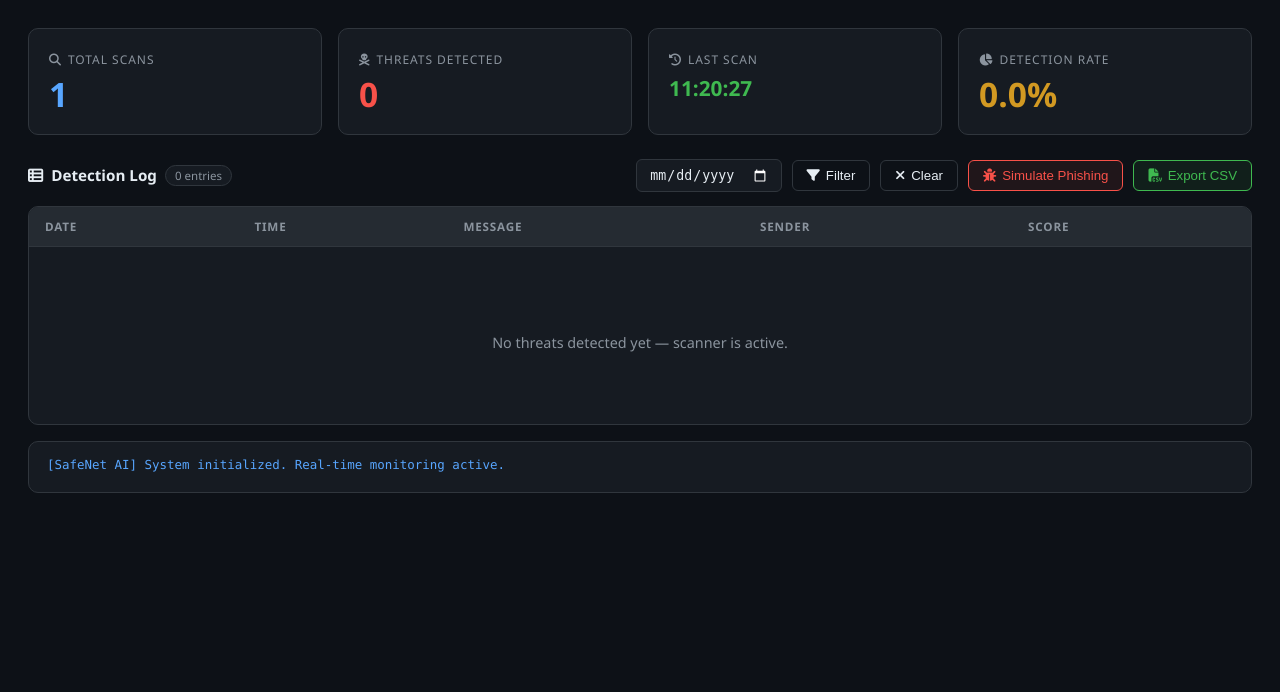
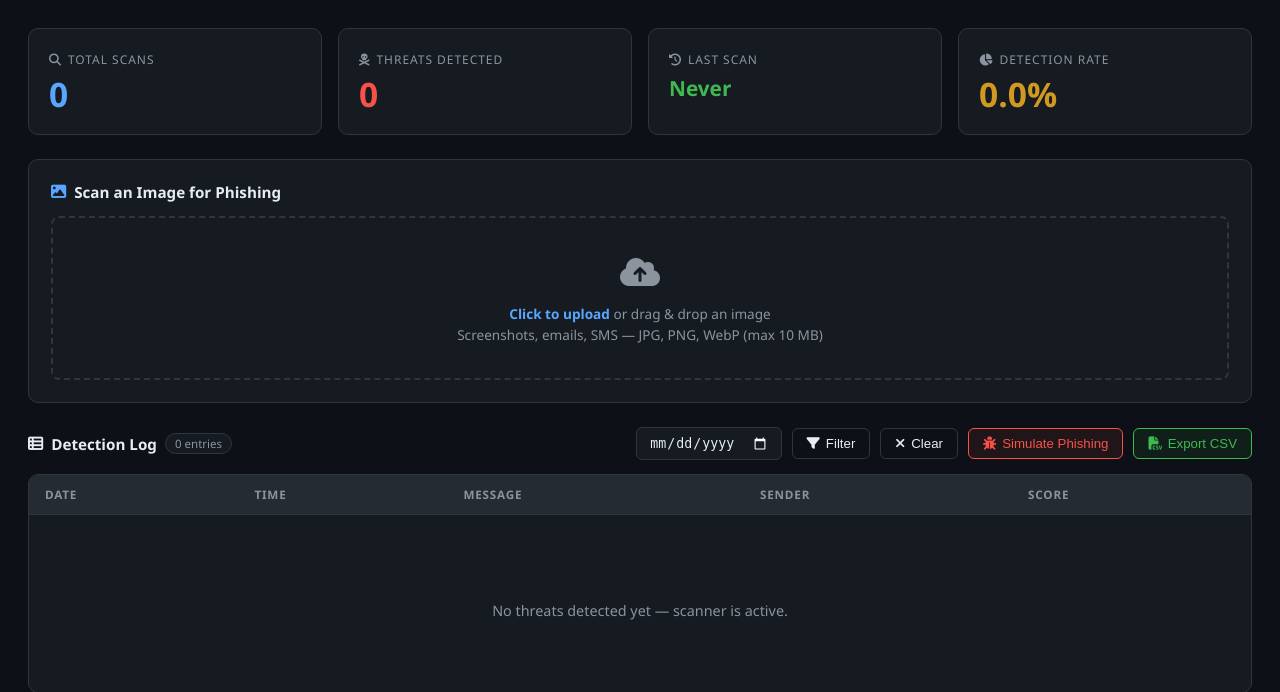
Before and after one commit to Dani7368/SafeNet-AI-Phishing-Detection, a Flask app: page / in a window 1280 px wide. Shown: the part 56-748 px from the top of the page. Before the commit the page ends 549 px from the top, so only its background shows below. Run offline with Flask 3, Linux system fonts and the light colour scheme; data that the repository does not hold is empty; some libraries are stand-ins or nearby versions.

Commit message:
Replace screen capture with image upload for web deployment
- Remove pyautogui dependency (screen capture)
- Add /api/upload endpoint: accepts image, runs Tesseract OCR + analysis
- Auto-detect tesseract path on Linux/Windows
- Add drag & drop upload UI with result display in dashboard
- Add render.yaml for Render.com deployment
- Add gunicorn to requirements.txt

Co-Authored-By: Claude Sonnet 4.6 <noreply@anthropic.com>

```diff
--- a/app.py
+++ b/app.py
@@ -4,10 +4,12 @@ import io
 from flask import Flask, render_template, jsonify, request, Response
 from flask_socketio import SocketIO
 from datetime import datetime
+from PIL import Image
 from detector import PhishingDetector, SAMPLE_PHISHING_ENTRIES
 
 app = Flask(__name__)
 app.config['SECRET_KEY'] = 'safenet-2024'
+app.config['MAX_CONTENT_LENGTH'] = 10 * 1024 * 1024  # 10 MB max upload
 socketio = SocketIO(app, async_mode='eventlet', cors_allowed_origins='*')
 
 detections = []
@@ -17,10 +19,13 @@ stats = {
     "last_scan": "Never",
 }
 
+detector = PhishingDetector()
 
-def handle_scan(score, is_phishing, explanation):
+
+def record_scan(score, is_phishing, explanation, text="", sender="Image Upload"):
     stats["total_scans"] += 1
     stats["last_scan"] = datetime.now().strftime('%H:%M:%S')
+
     socketio.emit('scan_update', {
         "total_scans": stats["total_scans"],
         "threats_detected": stats["threats_detected"],
@@ -29,20 +34,56 @@ def handle_scan(score, is_phishing, explanation):
         "is_phishing": is_phishing,
     })
 
+    if is_phishing:
+        stats["threats_detected"] += 1
+        now = datetime.now()
+        snippet = text.replace("\n", " ").strip()
+        entry = {
+            "date": now.strftime('%Y-%m-%d'),
+            "time": now.strftime('%H:%M:%S'),
+            "text": (snippet[:150] + "...") if len(snippet) > 150 else snippet,
+            "sender": sender,
+            "score": score,
+            "explanation": explanation,
+        }
+        detections.append(entry)
+        socketio.emit('phishing_detected', entry)
+        return entry
 
-def handle_detection(entry):
-    stats["threats_detected"] += 1
-    detections.append(entry)
-    socketio.emit('phishing_detected', entry)
-
-
-detector = PhishingDetector(on_scan=handle_scan, on_detection=handle_detection)
-detector.start()
+    return None
 
 
 @app.route('/')
 def index():
     return render_template('dashboard.html')
+
+
+@app.route('/api/upload', methods=['POST'])
+def upload_image():
+    if 'image' not in request.files:
+        return jsonify({"error": "No image provided"}), 400
+
+    file = request.files['image']
+    if not file.filename:
+        return jsonify({"error": "Empty filename"}), 400
+
+    try:
+        image = Image.open(file.stream).convert('RGB')
+    except Exception:
+        return jsonify({"error": "Invalid image file"}), 400
+
+    score, explanation, text = detector.analyze_image(image)
+    is_phishing = score >= 3
+
+    entry = record_scan(score, is_phishing, explanation, text, sender="Image Upload")
+
+    return jsonify({
+        "score": score,
+        "explanation": explanation,
+        "is_phishing": is_phishing,
+        "text_extracted": text[:300] if text else "",
+        "entry": entry,
+    })
 
 
 @app.route('/api/stats')
@@ -64,17 +105,21 @@ def get_detections():
 def simulate():
     sample = random.choice(SAMPLE_PHISHING_ENTRIES)
     now = datetime.now()
+    score = random.randint(6, 10)
     entry = {
         "date": now.strftime('%Y-%m-%d'),
         "time": now.strftime('%H:%M:%S'),
         "text": sample["text"],
         "sender": sample["sender"],
-        "score": random.randint(6, 10),
-        "explanation": "Simulated phishing attempt for demo",
+        "score": score,
+        "explanation": f"HIGH RISK — Phishing score: {score}/10",
     }
     detections.append(entry)
     stats["threats_detected"] += 1
+    stats["total_scans"] += 1
+    stats["last_scan"] = now.strftime('%H:%M:%S')
     socketio.emit('phishing_detected', entry)
+    socketio.emit('scan_update', {**stats, "score": score, "is_phishing": True})
     return jsonify(entry)
 
 
@@ -92,5 +137,5 @@ def export_csv():
 
 
 if __name__ == '__main__':
-    print("🛡️  SafeNet AI starting on http://localhost:5000")
+    print("SafeNet AI starting on http://localhost:5000")
     socketio.run(app, host='0.0.0.0', port=5000, debug=False)
--- a/requirements.txt
+++ b/requirements.txt
@@ -1,6 +1,6 @@
 flask==3.0.0
 flask-socketio==5.3.6
-pyautogui==0.9.54
 pytesseract==0.3.10
 Pillow==10.2.0
 eventlet==0.35.2
+gunicorn==21.2.0
--- a/templates/dashboard.html
+++ b/templates/dashboard.html
@@ -349,6 +349,91 @@
     .log-threat { color: var(--red); }
     .log-sys { color: var(--blue); }
 
+    /* ── Upload zone ── */
+    .upload-section {
+      background: var(--card);
+      border: 1px solid var(--border);
+      border-radius: 10px;
+      padding: 22px;
+      margin-bottom: 24px;
+    }
+
+    .upload-title {
+      font-weight: 700;
+      font-size: 0.95rem;
+      margin-bottom: 14px;
+      display: flex;
+      align-items: center;
+      gap: 8px;
+    }
+
+    .upload-title i { color: var(--blue); }
+
+    .drop-zone {
+      border: 2px dashed var(--border);
+      border-radius: 8px;
+      padding: 32px 20px;
+      text-align: center;
+      cursor: pointer;
+      transition: all 0.2s;
+      position: relative;
+    }
+
+    .drop-zone:hover,
+    .drop-zone.drag-over {
+      border-color: var(--blue);
+      background: rgba(88,166,255,0.04);
+    }
+
+    .drop-zone input[type="file"] {
+      position: absolute;
+      inset: 0;
+      opacity: 0;
+      cursor: pointer;
+      width: 100%;
+      height: 100%;
+    }
+
+    .drop-icon { color: var(--muted); font-size: 2rem; margin-bottom: 10px; }
+    .drop-text { color: var(--muted); font-size: 0.85rem; line-height: 1.6; }
+    .drop-text strong { color: var(--blue); }
+
+    .upload-result {
+      margin-top: 16px;
+      display: none;
+      border-radius: 8px;
+      padding: 16px;
+      border: 1px solid var(--border);
+    }
+
+    .upload-result.safe   { border-color: var(--green); background: rgba(63,185,80,0.06); }
+    .upload-result.threat { border-color: var(--red);   background: rgba(248,81,73,0.06); }
+    .upload-result.medium { border-color: var(--orange); background: rgba(210,153,34,0.06); }
+
+    .result-header {
+      display: flex;
+      align-items: center;
+      justify-content: space-between;
+      margin-bottom: 10px;
+    }
+
+    .result-verdict {
+      font-weight: 700;
+      font-size: 1rem;
+    }
+
+    .result-text {
+      font-size: 0.82rem;
+      color: var(--muted);
+      line-height: 1.6;
+      font-family: 'Consolas', monospace;
+      white-space: pre-wrap;
+      max-height: 90px;
+      overflow-y: auto;
+    }
+
+    .upload-spinner { display: none; text-align: center; padding: 18px; color: var(--muted); font-size: 0.85rem; }
+
     /* ── Responsive ── */
     @media (max-width: 900px) {
       .stats-grid { grid-template-columns: repeat(2, 1fr); }
@@ -395,6 +480,35 @@
     <div class="stat-card">
       <div class="stat-label"><i class="fa-solid fa-chart-pie"></i> Detection Rate</div>
       <div class="stat-value orange" id="stat-rate">0.0%</div>
+    </div>
+  </div>
+
+  <!-- Upload section -->
+  <div class="upload-section">
+    <div class="upload-title">
+      <i class="fa-solid fa-image"></i>
+      Scan an Image for Phishing
+    </div>
+
+    <div class="drop-zone" id="drop-zone">
+      <input type="file" id="file-input" accept="image/*" onchange="handleFileSelect(this.files[0])">
+      <div class="drop-icon"><i class="fa-solid fa-cloud-arrow-up"></i></div>
+      <div class="drop-text">
+        <strong>Click to upload</strong> or drag & drop an image<br>
+        Screenshots, emails, SMS — JPG, PNG, WebP (max 10 MB)
+      </div>
+    </div>
+
+    <div class="upload-spinner" id="upload-spinner">
+      <i class="fa-solid fa-spinner fa-spin"></i> Analyzing image...
+    </div>
+
+    <div class="upload-result" id="upload-result">
+      <div class="result-header">
+        <span class="result-verdict" id="result-verdict"></span>
+        <span id="result-badge"></span>
+      </div>
+      <div class="result-text" id="result-text"></div>
     </div>
   </div>
 
@@ -593,6 +707,54 @@
 
   /* Initial empty render */
   renderTable([]);
+
+  /* ── Image upload ── */
+  const dropZone = document.getElementById('drop-zone');
+
+  dropZone.addEventListener('dragover', e => { e.preventDefault(); dropZone.classList.add('drag-over'); });
+  dropZone.addEventListener('dragleave', () => dropZone.classList.remove('drag-over'));
+  dropZone.addEventListener('drop', e => {
+    e.preventDefault();
+    dropZone.classList.remove('drag-over');
+    const file = e.dataTransfer.files[0];
+    if (file && file.type.startsWith('image/')) handleFileSelect(file);
+  });
+
+  async function handleFileSelect(file) {
+    if (!file) return;
+
+    const spinner = document.getElementById('upload-spinner');
+    const result  = document.getElementById('upload-result');
+    result.style.display = 'none';
+    spinner.style.display = 'block';
+
+    const form = new FormData();
+    form.append('image', file);
+
+    try {
+      const res  = await fetch('/api/upload', { method: 'POST', body: form });
+      const data = await res.json();
+
+      spinner.style.display = 'none';
+      result.style.display  = 'block';
+
+      const score = data.score;
+      result.className = 'upload-result ' + (score >= 6 ? 'threat' : score >= 3 ? 'medium' : 'safe');
+
+      document.getElementById('result-verdict').textContent = data.explanation;
+      document.getElementById('result-badge').innerHTML = badge(score);
+      document.getElementById('result-text').textContent =
+        data.text_extracted ? 'Extracted text:\n' + data.text_extracted : 'No text could be extracted from the image.';
+
+      log(`Image scan: ${data.explanation}`, score >= 3 ? 'threat' : 'safe');
+    } catch (err) {
+      spinner.style.display = 'none';
+      result.style.display  = 'block';
+      result.className = 'upload-result';
+      document.getElementById('result-verdict').textContent = 'Upload error — please try again.';
+      document.getElementById('result-text').textContent = '';
+    }
+  }
 </script>
 </body>
 </html>
```
Also changed, not shown: detector.py (+21 -47 lines), render.yaml (added, +9 -0 lines).
